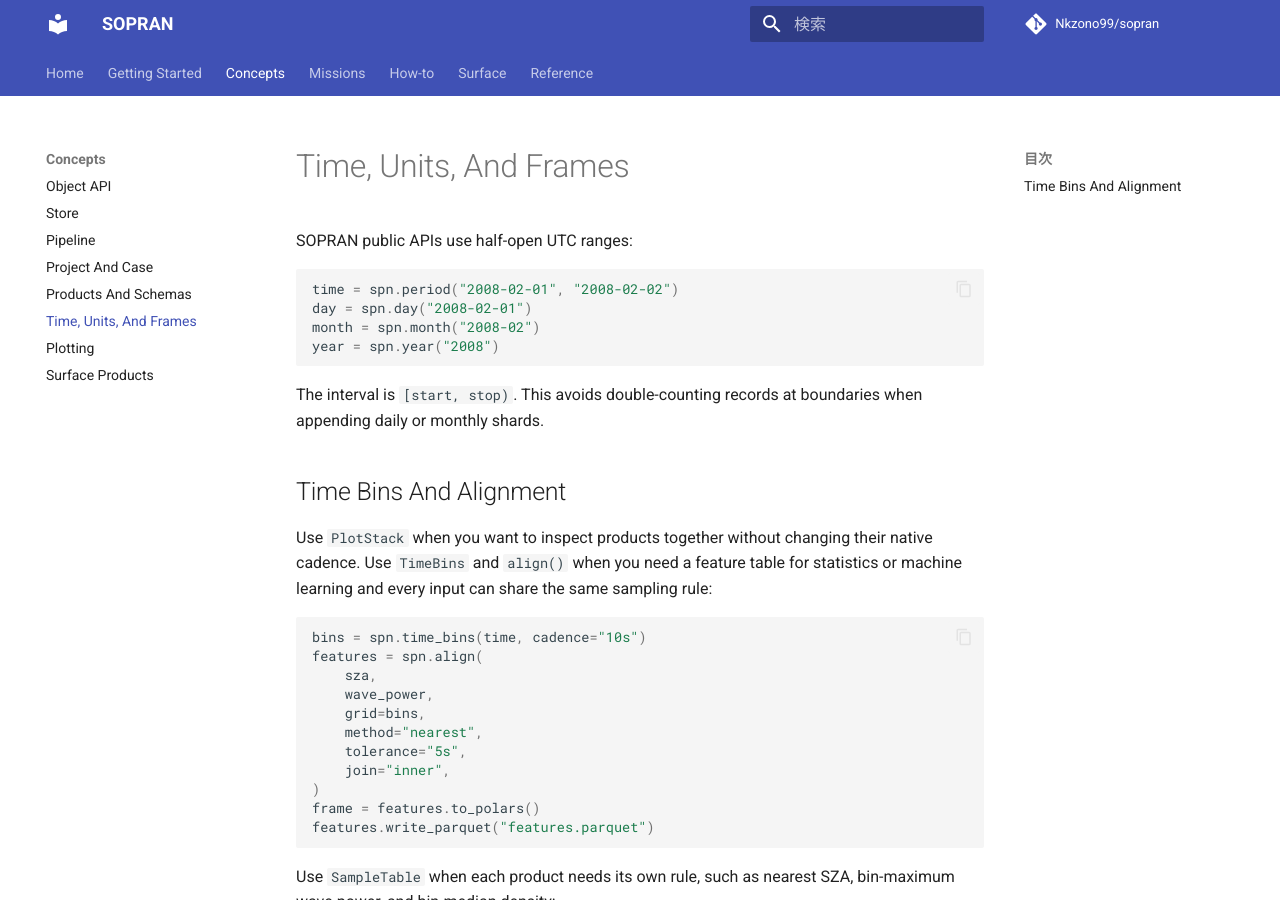
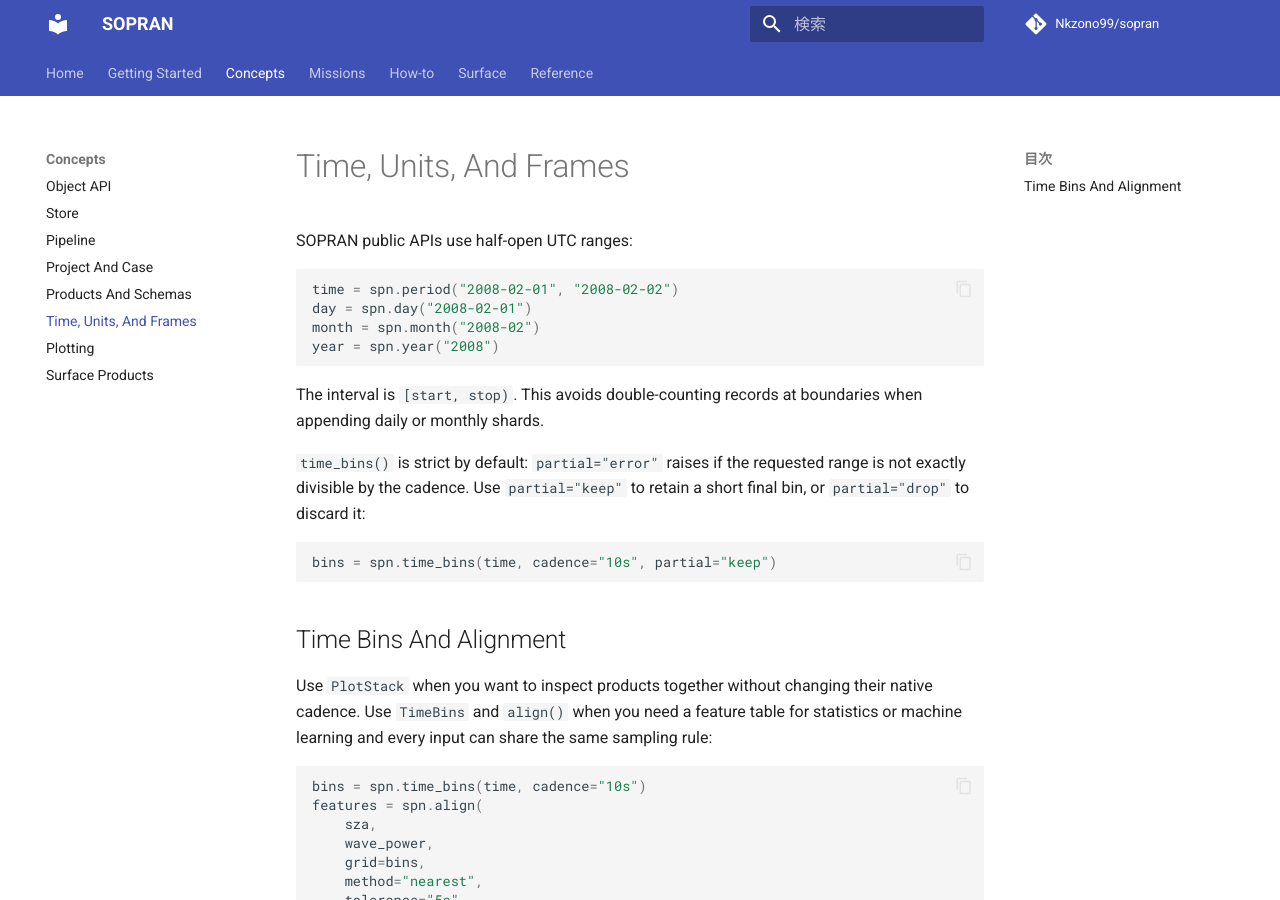
Before and after one commit to Nkzono99/sopran, an MkDocs documentation site: the page built from docs/concepts/time-units-frames.md, in a window 1280 px wide and 900 px high. Built offline with MkDocs 1.6.1 and Material for MkDocs 9.7.7, drawn with Linux system fonts in a browser that asks for light colours; comment, search, counter and statistics services are not loaded.

Commit message:
Add partial time bin policy

````diff
--- a/docs/concepts/time-units-frames.md
+++ b/docs/concepts/time-units-frames.md
@@ -11,6 +11,14 @@ year = spn.year("2008")
 
 The interval is `[start, stop)`. This avoids double-counting records at
 boundaries when appending daily or monthly shards.
+
+`time_bins()` is strict by default: `partial="error"` raises if the requested
+range is not exactly divisible by the cadence. Use `partial="keep"` to retain a
+short final bin, or `partial="drop"` to discard it:
+
+```python
+bins = spn.time_bins(time, cadence="10s", partial="keep")
+```
 
 ## Time Bins And Alignment
 
````
Also changed, not shown: README.md (+2 -1 lines), SPEC.md (+4 -1 lines), 2 other files.
